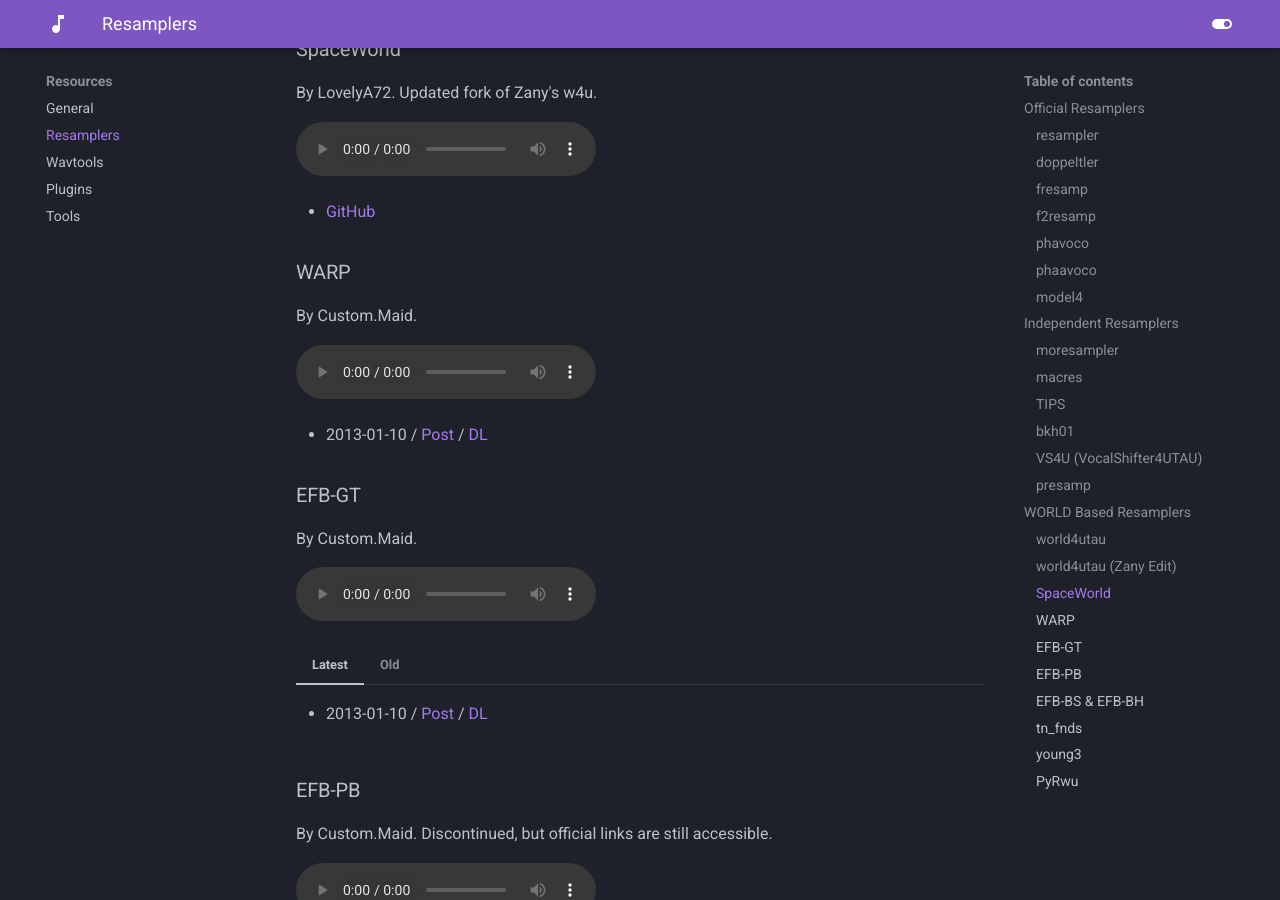
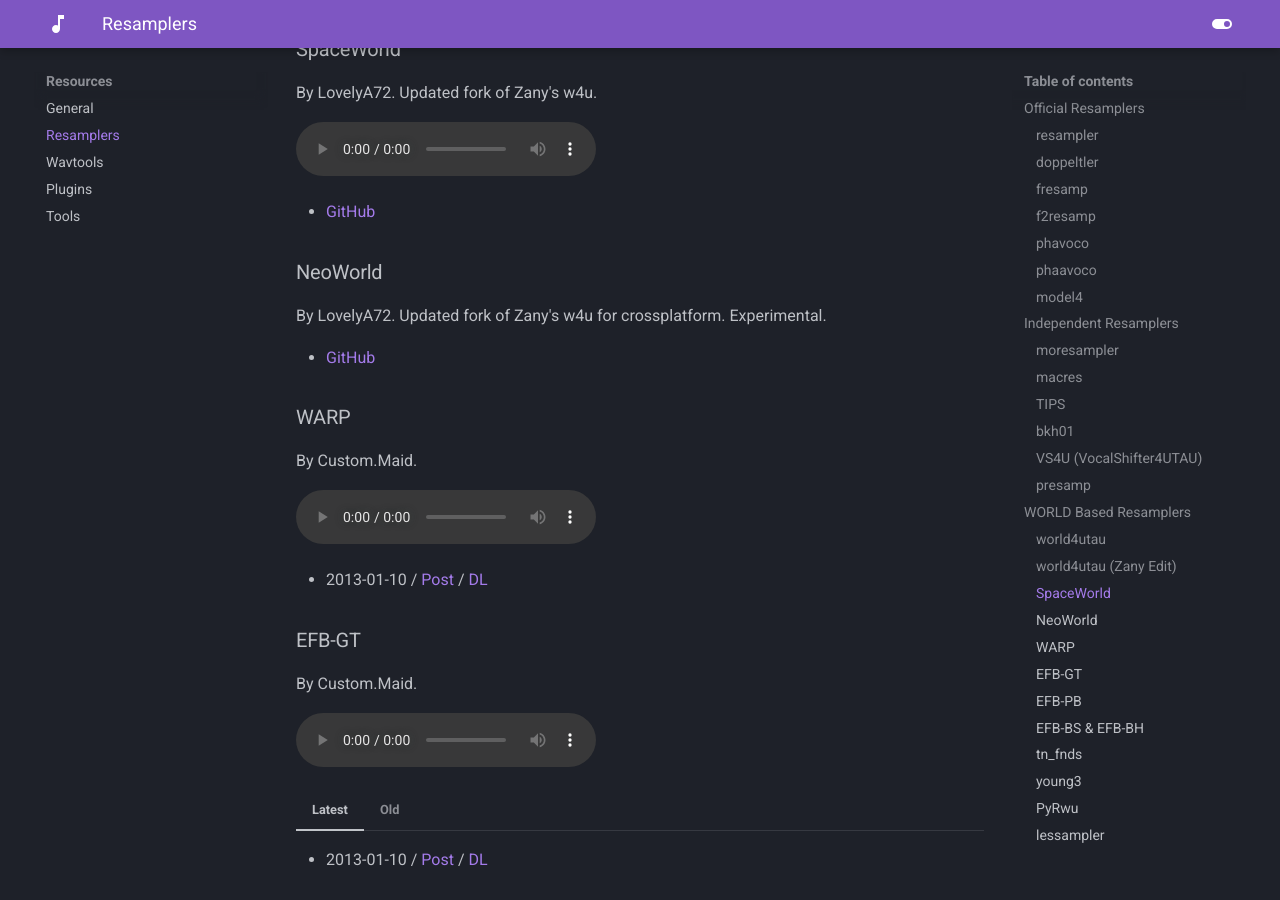
Before and after one commit to nagotown/utau.info, an MkDocs documentation site: the page built from docs/resources/resamplers.md, in a window 1280 px wide and 900 px high, scrolled down 4500 px. Built offline with MkDocs 1.6.1 and Material for MkDocs 9.7.7, drawn with Linux system fonts in a browser that asks for light colours; some of the changed text lies outside the part shown.

Commit message:
Add NeoWorld and lessampler to resamplers.md

```diff
--- a/docs/resources/resamplers.md
+++ b/docs/resources/resamplers.md
@@ -176,6 +176,11 @@
 
 - [GitHub](https://github.com/LovelyA72/SpaceWorld/releases)
 
+### NeoWorld
+By LovelyA72. Updated fork of Zany's w4u for crossplatform. Experimental.
+
+- [GitHub](https://github.com/LovelyA72/NeoWorld)
+
 ### WARP
 By Custom.Maid.
 
@@ -260,3 +265,8 @@
 By Delta. Full name is "Py Resampler by world for utau".
 
 - [GitHub](https://github.com/delta-kimigatame/PyRwu)
+
+### lessampler
+By YuzukiTsuru. In development.
+
+- [GitHub](https://github.com/YuzukiTsuru/lessampler)
```
